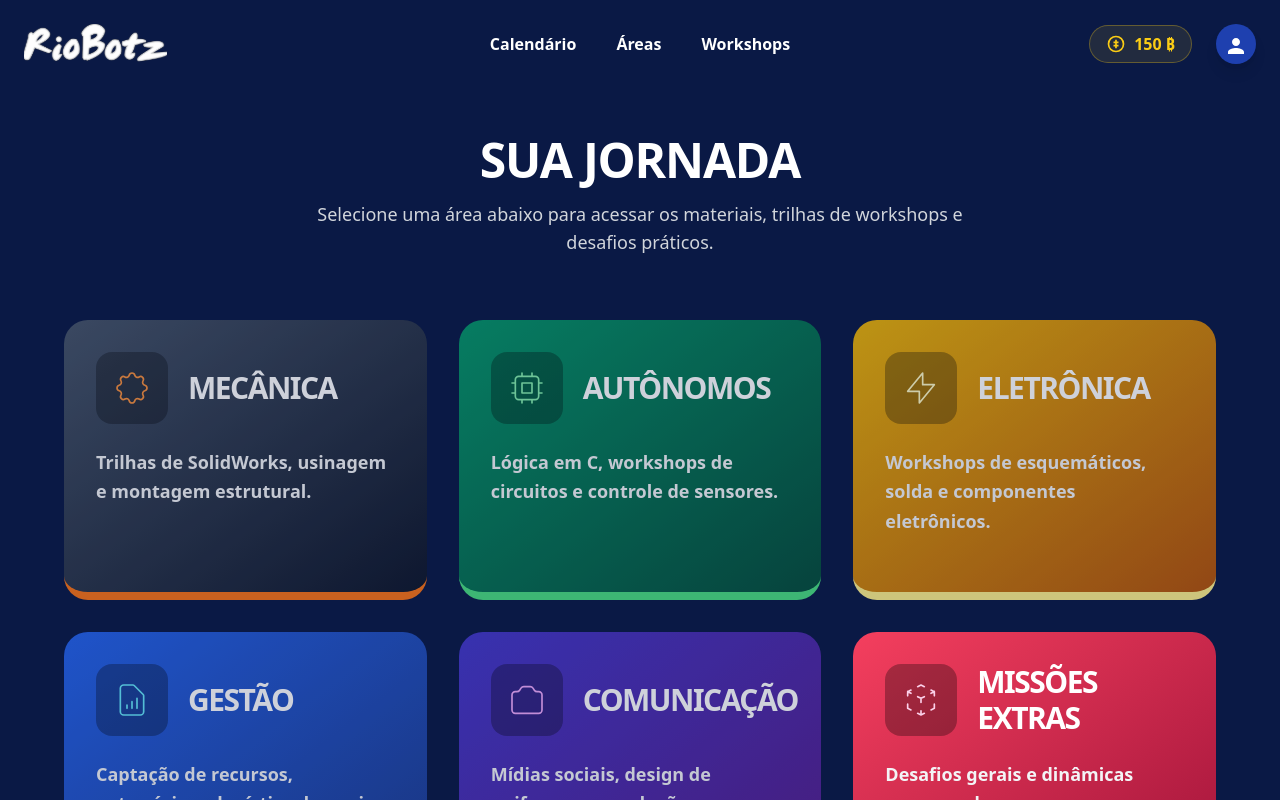
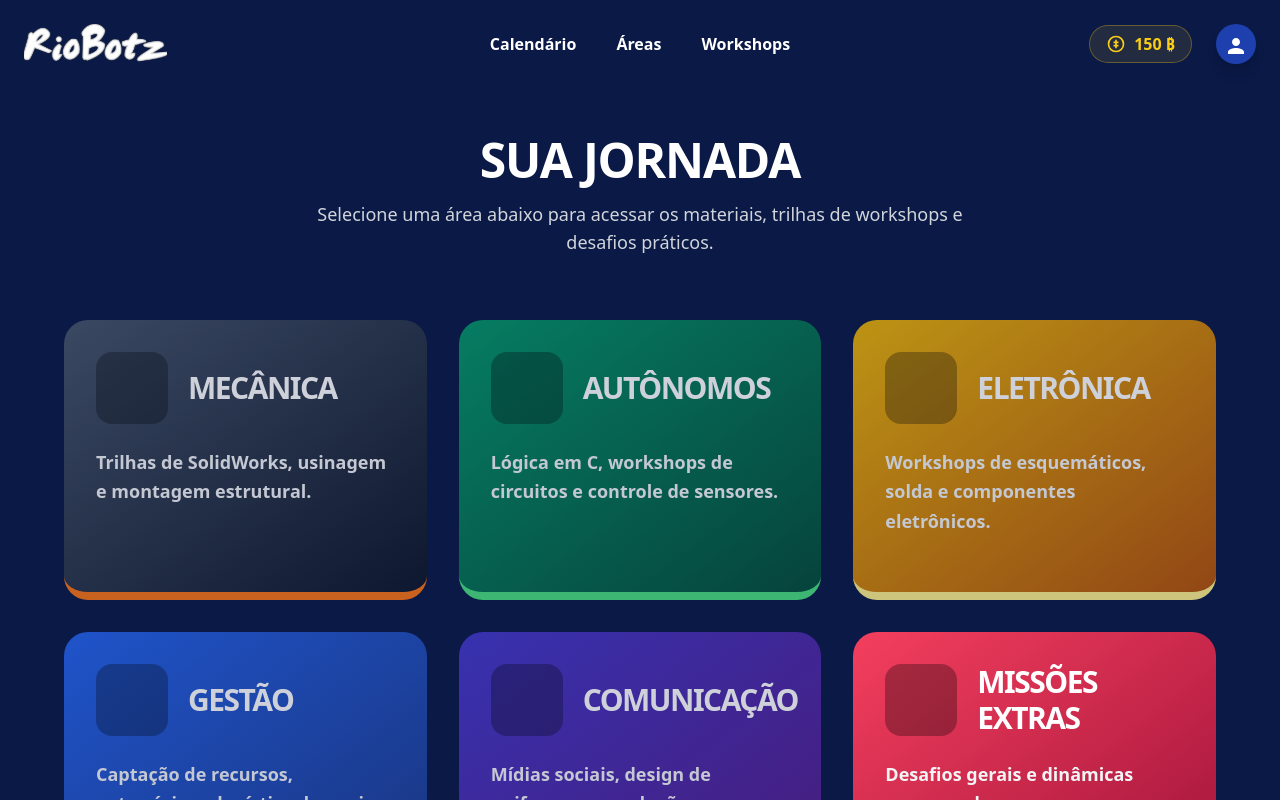
Before and after one commit to thadeu-ct/processo-seletivo-riobotz, a React (Vite) app: page /home in a window 1280 px wide. Shown: the top 800 px of the page. Built offline with nearby package versions, Linux system fonts and the light colour scheme; no server answers.

Commit message:
Update Home.jsx

```diff
--- a/src/pages/Home.jsx
+++ b/src/pages/Home.jsx
@@ -9,103 +9,49 @@ const paineis = [
     id: "mecanica",
     titulo: "Mecânica",
     descricao: "Trilhas de SolidWorks, usinagem e montagem estrutural.",
-    bgClass:
-      "bg-gradient-to-br from-slate-600 to-slate-900 border-b-8 border-orange-500",
+    bgClass: "bg-gradient-to-br from-slate-600 to-slate-900 border-b-8 border-orange-500",
     textClass: "text-orange-400",
     hoverShadowClass: "hover:shadow-orange-500/30",
-    iconeBg: (
-      <path
-        strokeLinecap="round"
-        strokeLinejoin="round"
-        strokeWidth="1"
-        d="M10.325 4.317c.426-1.756 2.924-1.756 3.35 0a1.724 1.724 0 002.573 1.066c1.543-.94 3.31.826 2.37 2.37a1.724 1.724 0 001.065 2.572c1.756.426 1.756 2.924 0 3.35a1.724 1.724 0 00-1.066 2.573c.94 1.543-.826 3.31-2.37 2.37a1.724 1.724 0 00-2.572 1.065c-.426 1.756-2.924 1.756-3.35 0a1.724 1.724 0 00-2.573-1.066c-1.543.94-3.31-.826-2.37-2.37a1.724 1.724 0 00-1.065-2.572c-1.756-.426-1.756-2.924 0-3.35a1.724 1.724 0 001.066-2.573c-.94-1.543.826-3.31 2.37-2.37.996.608 2.296.07 2.572-1.065z"
-      />
-    ),
   },
   {
     id: "autonomos",
     titulo: "Autônomos",
     descricao: "Lógica em C, workshops de circuitos e controle de sensores.",
-    bgClass:
-      "bg-gradient-to-br from-emerald-600 to-emerald-900 border-b-8 border-green-400",
+    bgClass: "bg-gradient-to-br from-emerald-600 to-emerald-900 border-b-8 border-green-400",
     textClass: "text-green-300",
     hoverShadowClass: "hover:shadow-green-500/30",
-    iconeBg: (
-      <path
-        strokeLinecap="round"
-        strokeLinejoin="round"
-        strokeWidth="1"
-        d="M9 3v2m6-2v2M9 19v2m6-2v2M5 9H3m2 6H3m18-6h-2m2 6h-2M7 19h10a2 2 0 002-2V7a2 2 0 00-2-2H7a2 2 0 00-2 2v10a2 2 0 002 2zM9 9h6v6H9V9z"
-      />
-    ),
   },
   {
     id: "eletronica",
     titulo: "Eletrônica",
     descricao: "Workshops de esquemáticos, solda e componentes eletrônicos.",
-    bgClass:
-      "bg-gradient-to-br from-yellow-500 to-amber-700 border-b-8 border-yellow-200",
+    bgClass: "bg-gradient-to-br from-yellow-500 to-amber-700 border-b-8 border-yellow-200",
     textClass: "text-yellow-100",
     hoverShadowClass: "hover:shadow-yellow-500/30",
-    iconeBg: (
-      <path
-        strokeLinecap="round"
-        strokeLinejoin="round"
-        strokeWidth="1"
-        d="M13 10V3L4 14h7v7l9-11h-7z"
-      />
-    ),
   },
   {
     id: "gestao",
     titulo: "Gestão",
     descricao: "Captação de recursos, patrocínios e logística da equipe.",
-    bgClass:
-      "bg-gradient-to-br from-blue-600 to-blue-900 border-b-8 border-cyan-400",
+    bgClass: "bg-gradient-to-br from-blue-600 to-blue-900 border-b-8 border-cyan-400",
     textClass: "text-cyan-300",
     hoverShadowClass: "hover:shadow-cyan-500/30",
-    iconeBg: (
-      <path
-        strokeLinecap="round"
-        strokeLinejoin="round"
-        strokeWidth="1"
-        d="M9 17v-2m3 2v-4m3 4v-6m2 10H7a2 2 0 01-2-2V5a2 2 0 012-2h5.586a1 1 0 01.707.293l5.414 5.414a1 1 0 01.293.707V19a2 2 0 01-2 2z"
-      />
-    ),
   },
   {
     id: "comunicacao",
     titulo: "Comunicação",
     descricao: "Mídias sociais, design de uniformes e produção audiovisual.",
-    bgClass:
-      "bg-gradient-to-br from-indigo-700 to-purple-900 border-b-8 border-fuchsia-400",
+    bgClass: "bg-gradient-to-br from-indigo-700 to-purple-900 border-b-8 border-fuchsia-400",
     textClass: "text-fuchsia-300",
     hoverShadowClass: "hover:shadow-fuchsia-500/30",
-    iconeBg: (
-      <path
-        strokeLinecap="round"
-        strokeLinejoin="round"
-        strokeWidth="1"
-        d="M3 9a2 2 0 012-2h.93a2 2 0 001.664-.89l.812-1.22A2 2 0 0110.07 4h3.86a2 2 0 011.664.89l.812 1.22A2 2 0 0018.07 7H19a2 2 0 012 2v9a2 2 0 01-2 2H5a2 2 0 01-2-2V9z"
-      />
-    ),
   },
   {
     id: "tarefas_extras",
     titulo: "Missões Extras",
     descricao: "Desafios gerais e dinâmicas surpresa do processo.",
-    bgClass:
-      "bg-gradient-to-br from-rose-500 to-rose-800 border-b-8 border-pink-300",
+    bgClass: "bg-gradient-to-br from-rose-500 to-rose-800 border-b-8 border-pink-300",
     textClass: "text-pink-200",
     hoverShadowClass: "hover:shadow-pink-500/30",
-    iconeBg: (
-      <path
-        strokeLinecap="round"
-        strokeLinejoin="round"
-        strokeWidth="1"
-        d="M14 10l-2 1m0 0l-2-1m2 1v2.5M20 7l-2 1m2-1l-2-1m2 1v2.5M14 4l-2-1-2 1M4 7l2-1M4 7l2 1M4 7v2.5M12 21l-2-1m2 1l2-1m-2 1v-2.5M6 18l-2-1v-2.5M18 18l2-1v-2.5"
-      />
-    ),
   },
 ];
 
@@ -118,7 +64,7 @@ function Home() {
       <PrivateHeader />
 
       <main className="flex-grow flex flex-col items-center py-12 px-6">
-        <div className="text-center mb-16 animate-fade-in">
+        <div className="text-center mb-16 relative z-20">
           <h1 className="text-white font-black text-3xl md:text-5xl mb-4 tracking-tight uppercase">
             Sua Jornada
           </h1>
@@ -128,17 +74,14 @@ function Home() {
           </p>
         </div>
 
-        <div className="grid grid-cols-1 sm:grid-cols-2 lg:grid-cols-3 gap-8 w-full max-w-6xl">
-          {paineis.map((painel) => {
-            const shouldBeLocked = painel.id !== "tarefas_extras" && isLockedDate;
-            return (
-              <AreaCard
-                key={painel.id}
-                {...painel}
-                isLocked={shouldBeLocked}
-              />
-            );
-          })}
+        <div className="grid grid-cols-1 sm:grid-cols-2 lg:grid-cols-3 gap-8 w-full max-w-6xl relative z-10">
+          {paineis.map((painel) => (
+            <AreaCard
+              key={painel.id}
+              {...painel}
+              isLocked={painel.id !== "tarefas_extras" && isLockedDate}
+            />
+          ))}
         </div>
       </main>
 
```
